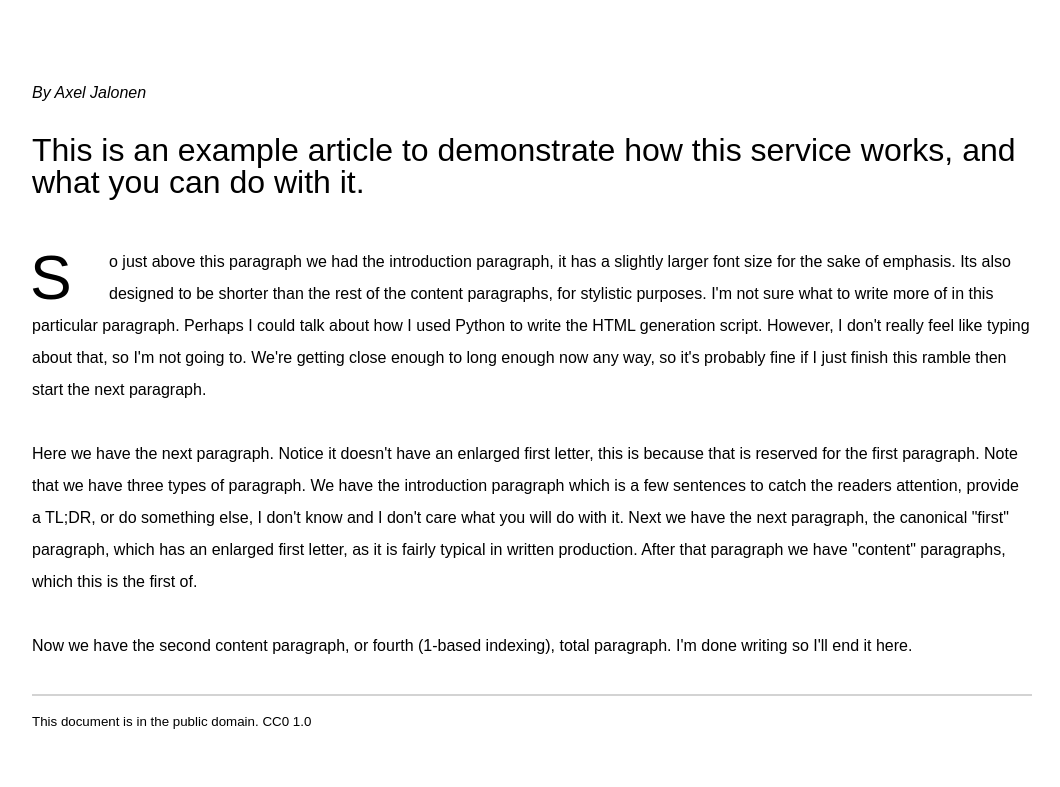
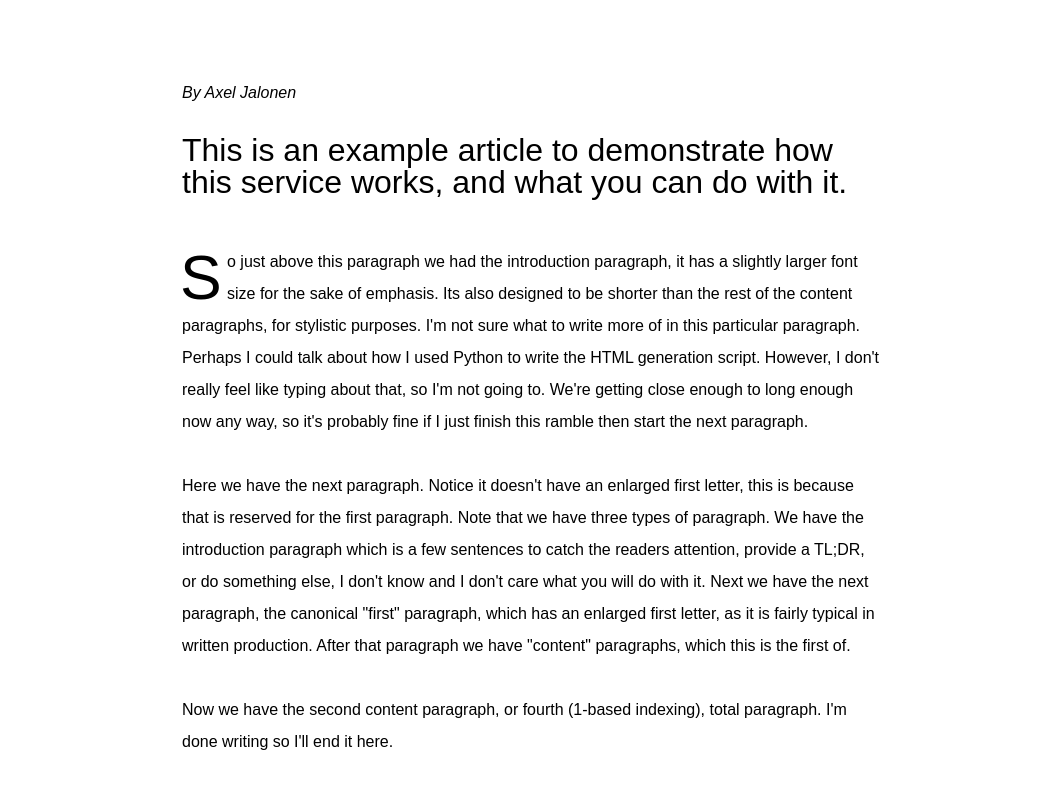
Before and after one commit to Axel-Jalonen/writings.axelj.dev, a plain HTML site: page build/pages/Example-Article.html in a window 1280 px wide. Shown: the part 521-1308 px from the top of the page, without its empty margins (108-1168 px from the left). Drawn offline with Linux system fonts and the light colour scheme.

Commit message:
Fix page CSS

```diff
--- a/build/pages/style.css
+++ b/build/pages/style.css
@@ -13,7 +13,7 @@ a:hover {
 
 body {
   padding: 5rem;
-  max-width: 1000px;
+  max-width: 700px;
   margin: auto;
 }
 
@@ -33,7 +33,7 @@ address {
 
 #first-paragraph:first-letter {
   initial-letter: 2;
-  margin-right: 2.5rem;
+  margin-right: 0.50rem;
 }
 
 p {
```
